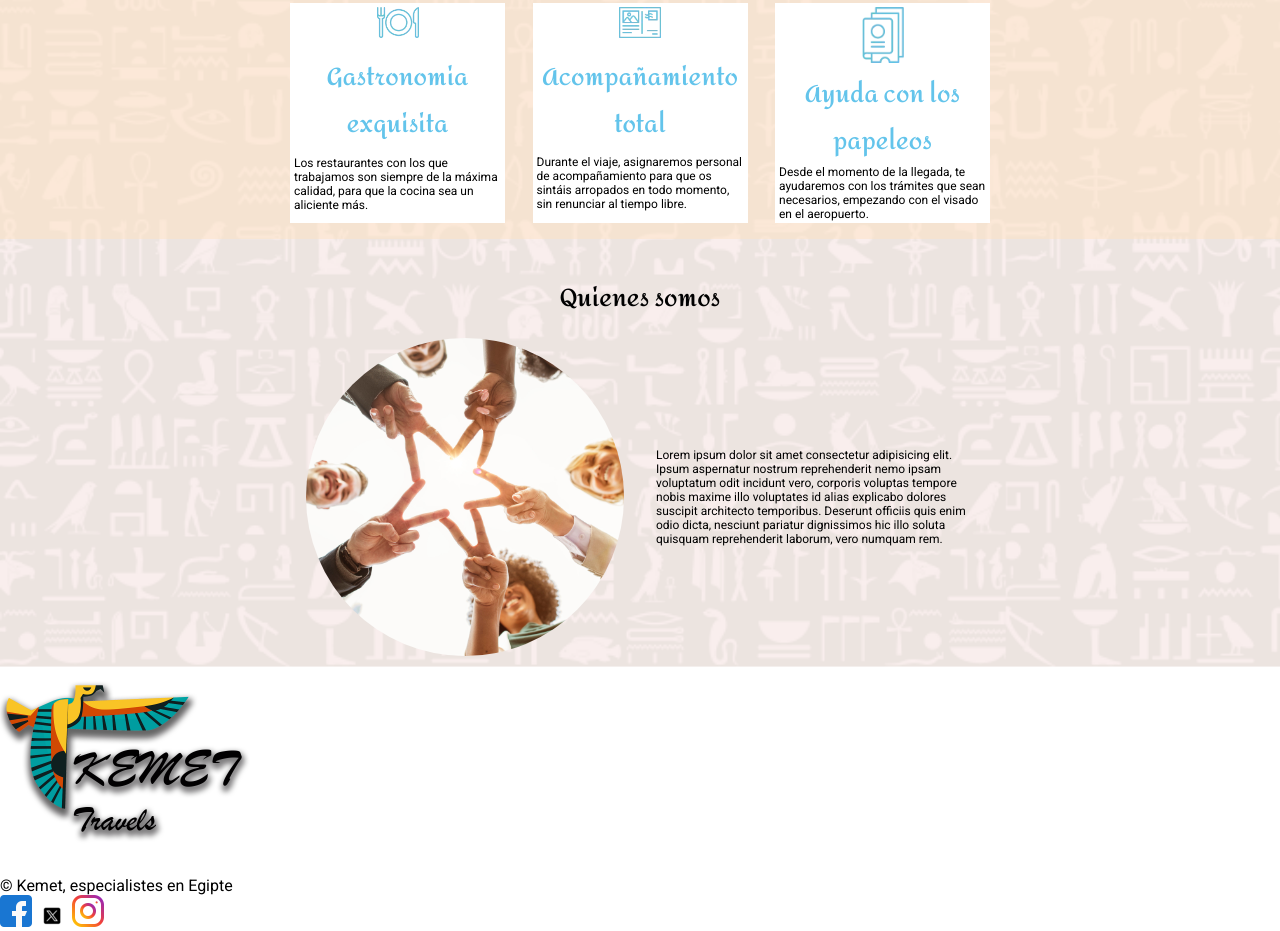
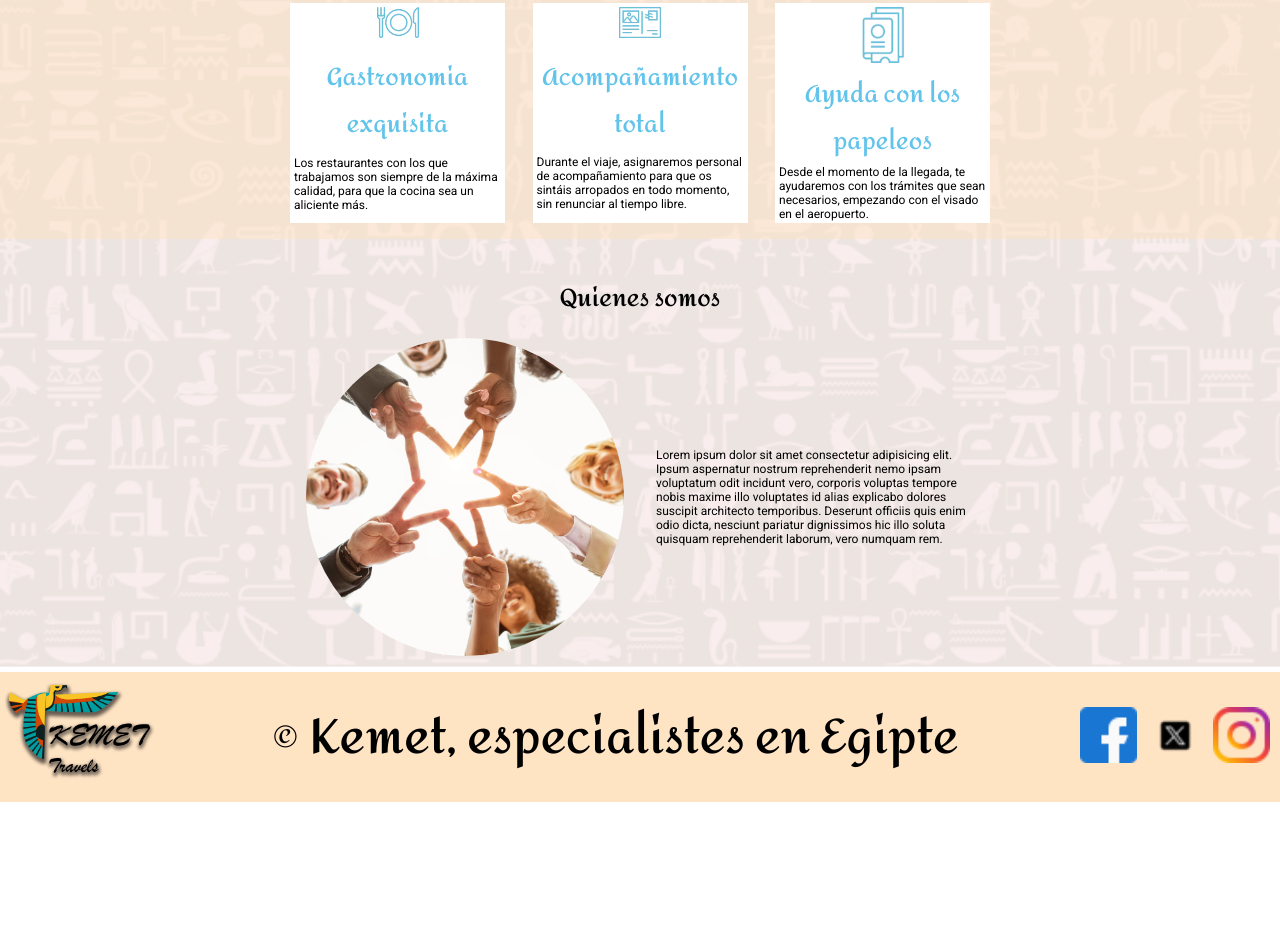
Before and after one commit to anondiaz/kemet_EC_UF1841, a plain HTML site: page index.html in a window 1280 px wide. Shown: the part 1698-2629 px from the top of the page. After the commit the page ends 2500 px from the top, so only its background shows below. Drawn offline with Linux system fonts and the light colour scheme.

Commit message:
Cambios html y css footer

```diff
--- a/css/style.css
+++ b/css/style.css
@@ -67,7 +67,7 @@ main {
 
 h1,
 h2 {
-  font-family: Amita, sans-serif;
+  font-family: Amita, Arial, Helvetica, sans-serif;
   padding-top: 2.25rem;
   font-size: 1.5rem;
   display: flex;
@@ -180,3 +180,39 @@ nav {
 
     }
 }
+
+.pie_pagina {
+  width: 100%;
+  display: flex;
+  flex-flow: row nowrap;
+  justify-content: space-between;
+  align-items:center ;
+  background-color: var(--primary_color);
+  div {
+    margin: 5px;
+  }
+  p {
+    font-family: Amita, Arial, Helvetica, sans-serif;
+    font-size: 3rem;
+  }
+
+}
+
+.logo_pie {
+  img {
+    max-width: 150px;
+    display: block;
+  }
+
+}
+
+.rrss_pie {
+  display: grid;
+  grid-template-columns: repeat(3, 1fr);
+  align-items: center;
+  justify-content: space-between;
+  width: 200px;
+  img {
+    width: 100%;
+  }
+}
--- a/index.html
+++ b/index.html
@@ -170,30 +170,20 @@
       </section>
     </main>
     <footer>
-      <div>
-        <div>
+      <div class="pie_pagina">
+        <div class="logo_pie">
           <img
-          src="logos/Kemet_250px.png"
-          alt="Logo de Kemet agencia de viajes"
-        />
+            src="logos/Kemet_250px.png"
+            alt="Logo de Kemet agencia de viajes"
+          />
         </div>
         <div>
-          <p>
-            © Kemet, especialistes en Egipte
-        </p></div>
-        <div>
-          <img
-          src="logos/facebook_32.png"
-          alt="Logo de Kemet agencia de viajes"
-        />
-        <img
-        src="logos/twitter_x_32.png"
-        alt="Logo de Kemet agencia de viajes"
-      />
-      <img
-      src="logos/instagram_32.png"
-      alt="Logo de Kemet agencia de viajes"
-    />
+          <p>&copy; Kemet, especialistes en Egipte</p>
+        </div>
+        <div class="rrss_pie">
+          <div><img src="logos/facebook_32.png" alt="Logo de Kemet agencia de viajes"/></div>
+          <div><img src="logos/twitter_x_32.png" alt="Logo de Kemet agencia de viajes"/></div>
+          <div><img src="logos/instagram_32.png" alt="Logo de Kemet agencia de viajes"/></div>
         </div>
       </div>
     </footer>
```
